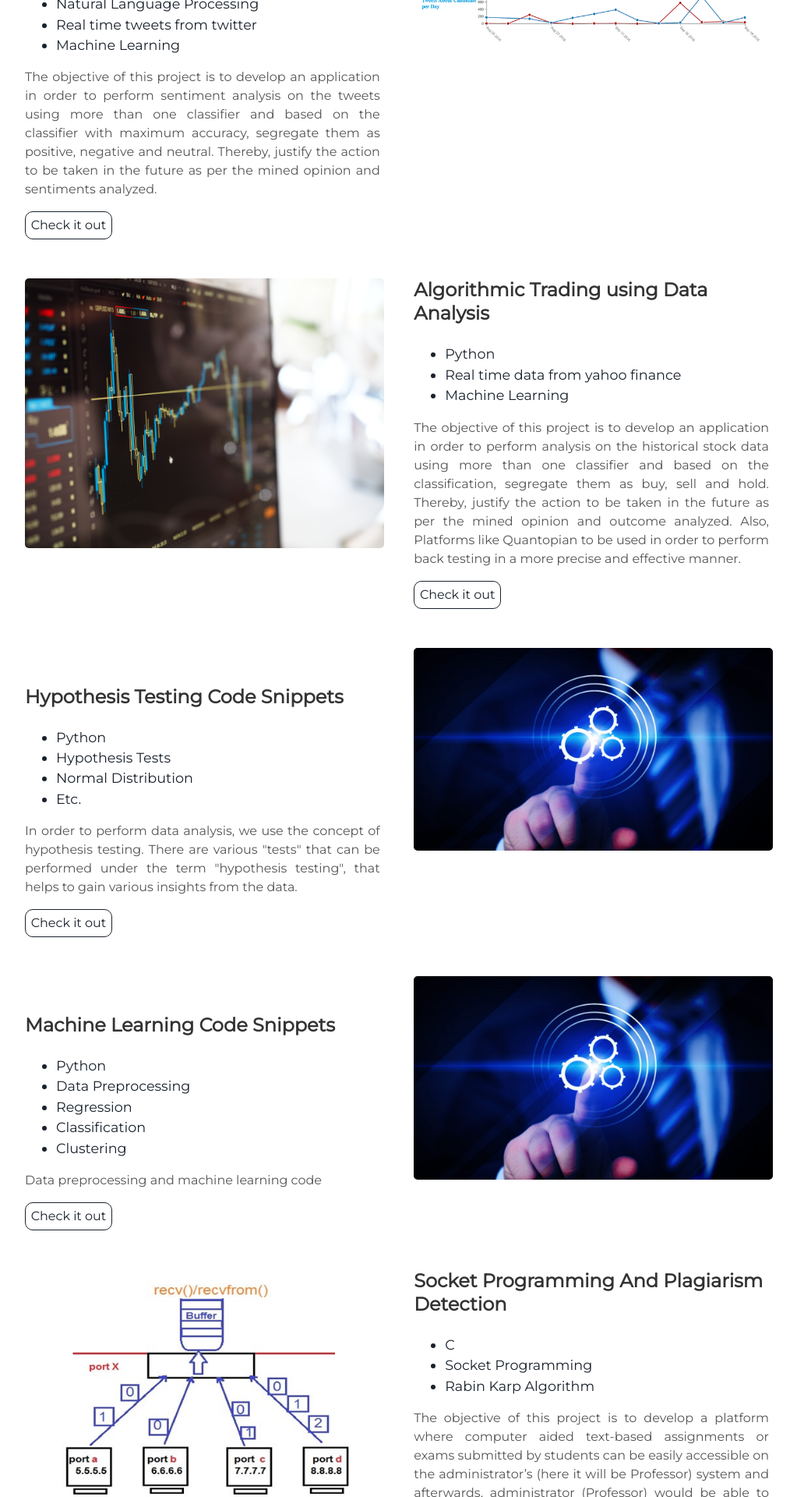
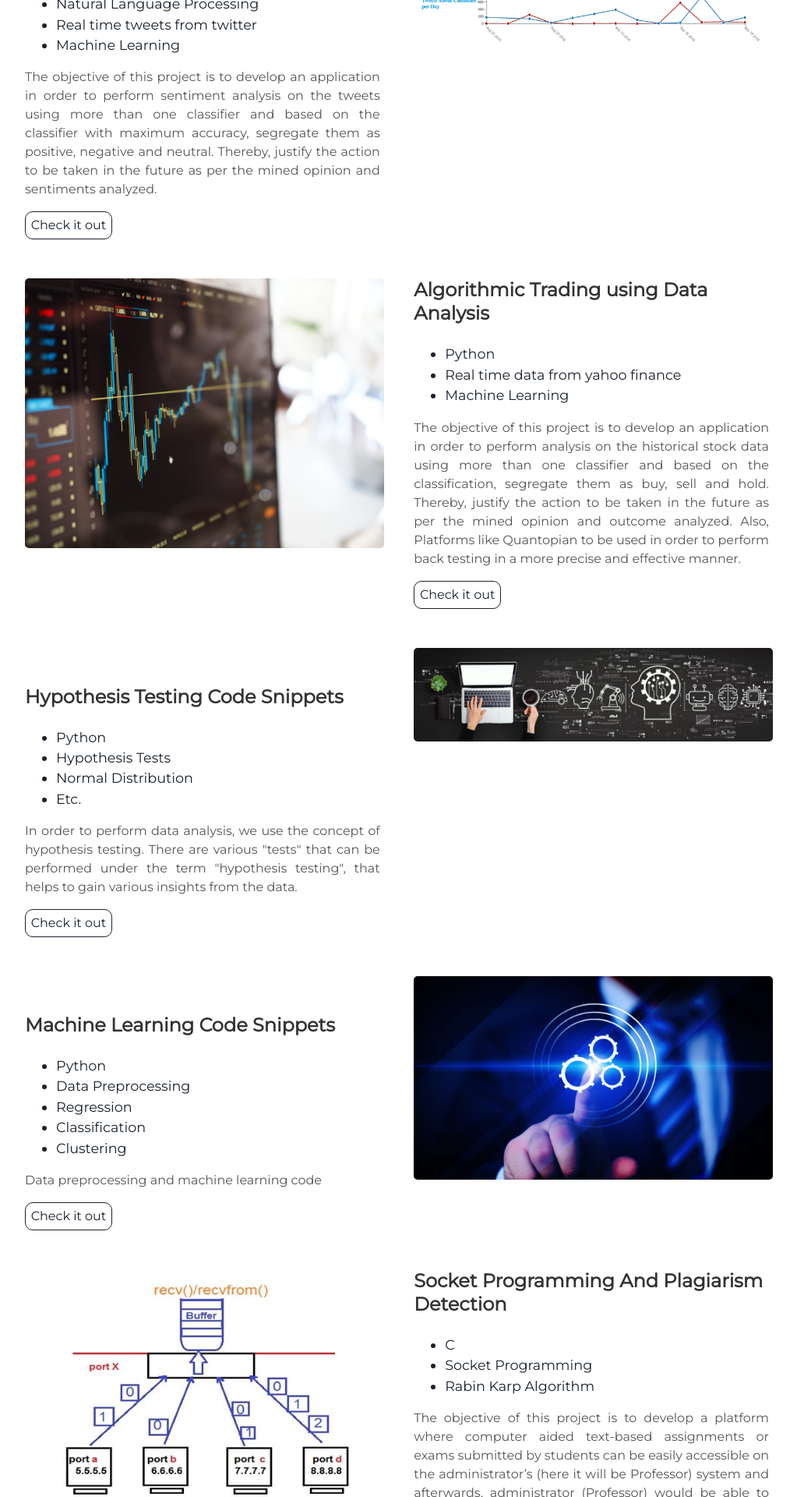
Before and after one commit to cseshubhamsinghal/cseshubhamsinghal.github.io, a Jekyll site: the page built from index.html, in a window 1280 px wide. Shown: the part 1481-3401 px from the top of the page at 78% size, without its empty margins (128-1151 px from the left). Built offline with Jekyll 4.4.1, drawn with Linux system fonts in a browser that asks for light colours.

Commit message:
Update projects.html

```diff
--- a/_includes/projects.html
+++ b/_includes/projects.html
@@ -44,7 +44,7 @@
 
 <div class="user-projects">
   <div class="images-right">
-    <img alt="Hypothesis Testing Code Snippets" src="{{ "/assets/img/learning.jpg" | prepend: site.baseurl }}" />
+    <img alt="Hypothesis Testing Code Snippets" src="{{ "/assets/img/machine-learning-definition.jpeg" | prepend: site.baseurl }}" />
   </div>
   <div class="contents">
     <h3> Hypothesis Testing Code Snippets </h3>
```
